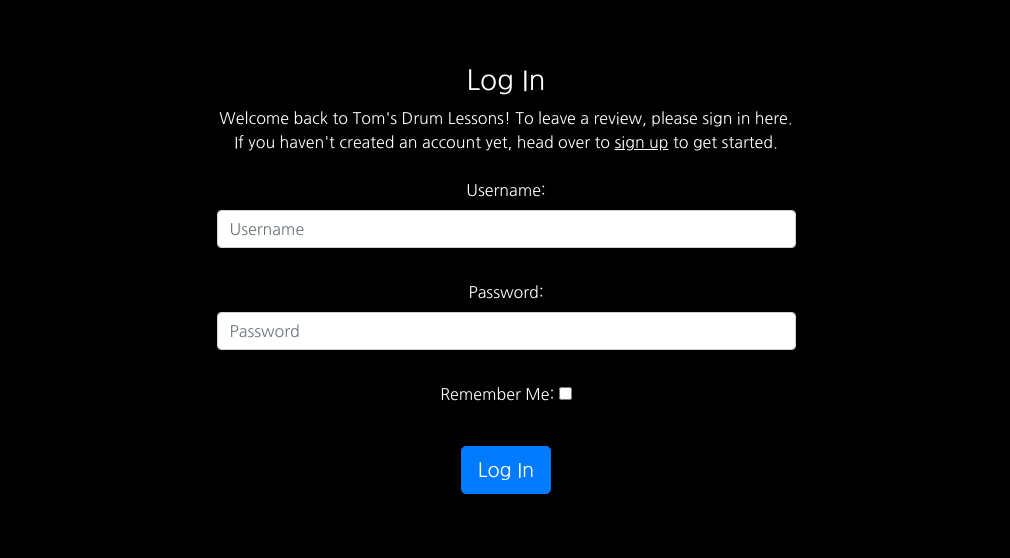
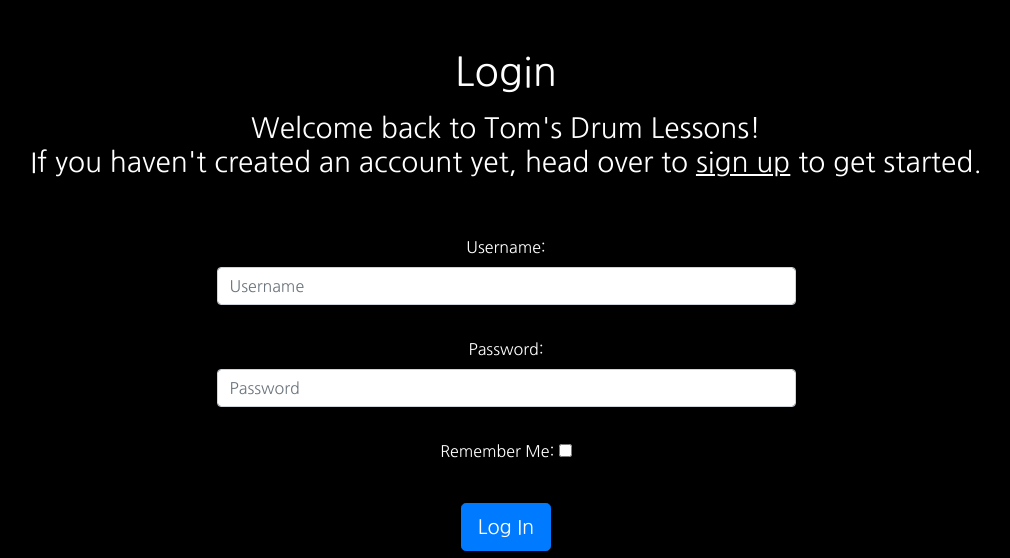
Before and after one commit to Tom-Ainsworth/CI-PP4-toms-drum-lessons, a Django app: page /accounts/login/ in a window 1280 px wide. Shown: the part 64-622 px from the top of the page, without its empty margins (134-1144 px from the left). Run offline with Django 4.2, Linux system fonts and the light colour scheme; some libraries are stand-ins or nearby versions.

Commit message:
Style login templates and add static script to base.html

```diff
--- a/reviews/models.py
+++ b/reviews/models.py
@@ -5,7 +5,7 @@ from django.contrib.auth.models import User
 class Review(models.Model):
     title = models.CharField(max_length=30)
     body = models.TextField(max_length=300)
-    author = models.ForeignKey(User, related_name="reviewer", on_delete=models.PROTECT)
+    author = models.ForeignKey(User, related_name="reviewer", on_delete=models.CASCADE)
     created_on = models.DateTimeField(auto_now_add=True)
     approved = models.BooleanField(default=False)
 
--- a/templates/account/login.html
+++ b/templates/account/login.html
@@ -3,23 +3,20 @@
 {% load i18n %}
 {% load account socialaccount %}
 
-{% block head_title %}{% trans "Login" %}{% endblock %}
+{% block head_title %}Login{% endblock %}
 
 {% block content %}
 
-<div class="row">
-  <div class="col-md-8 mt-3 offset-md-2">
-    <h3>{% trans "Log In" %}</h3>
 
-    <p>{% blocktrans %}Welcome back to Tom's Drum Lessons! To leave a review, please sign in here.
-      <br>
-      If you haven't created an account yet, head over to <a class="link-inline" href="{{ signup_url }}">sign up</a> to
-      get
-      started.{% endblocktrans %}
-    </p>
 
-  </div>
-</div>
+<h1 class="mb-3">Login</h1>
+
+<p class="h3 mb-5">{% blocktrans %}Welcome back to Tom's Drum Lessons!
+  <br>
+  If you haven't created an account yet, head over to <a class="link-inline" href="{{ signup_url }}">sign up</a> to
+  get
+  started.{% endblocktrans %}
+</p>
 
 
 <div class="container w-50">
--- a/templates/account/logout.html
+++ b/templates/account/logout.html
@@ -5,16 +5,16 @@
 {% block head_title %}{% trans "Logout" %}{% endblock %}
 
 {% block content %}
-<h1>{% trans "Sign Out" %}</h1>
+<h1 class="mb-5">{% trans "Log Out" %}</h1>
 
-<p>{% trans 'Are you sure you want to sign out?' %}</p>
+<h2 class="mb-5">Are you sure you want to log out of {{ user.username }}?</h2>
 
 <form method="post" action="{% url 'account_logout' %}">
   {% csrf_token %}
   {% if redirect_field_value %}
   <input type="hidden" name="{{ redirect_field_name }}" value="{{ redirect_field_value }}" />
   {% endif %}
-  <button class="btn btn-primary bt-lg" type="submit">{% trans 'Sign Out' %}</button>
+  <button class="btn btn-primary bt-lg" type="submit">{% trans 'Log Out' %}</button>
 </form>
 
 
--- a/templates/base.html
+++ b/templates/base.html
@@ -109,8 +109,8 @@
         </script>
         <script src="https://cdn.jsdelivr.net/npm/bootstrap@4.6.1/dist/js/bootstrap.bundle.min.js"
             integrity="sha384-fQybjgWLrvvRgtW6bFlB7jaZrFsaBXjsOMm/tB9LTS58ONXgqbR9W8oWht/amnpF" crossorigin="anonymous">
-
         </script>
+        <script src=" {% static 'js/script.js' %}"></script>
         {% block scripts %}
         {% endblock scripts %}
     </body>
--- a/tomsdrumlessons/settings.py
+++ b/tomsdrumlessons/settings.py
@@ -29,7 +29,7 @@ TEMPLATES_DIR = os.path.join(BASE_DIR, "templates")
 SECRET_KEY = os.environ.get("SECRET_KEY")
 
 # SECURITY WARNING: don't run with debug turned on in production!
-DEBUG = False
+DEBUG = True
 
 X_FRAME_OPTIONS = "SAMEORIGIN"
 
```
Also changed, not shown: reviews/templates/reviews.html (+4 -12 lines), templates/account/signup.html (+4 -3 lines), reviews/migrations/0004_alter_review_options_review_reviewed.py (added), reviews/migrations/0005_remove_review_reviewed.py (added), reviews/migrations/0006_alter_review_author.py (added).
